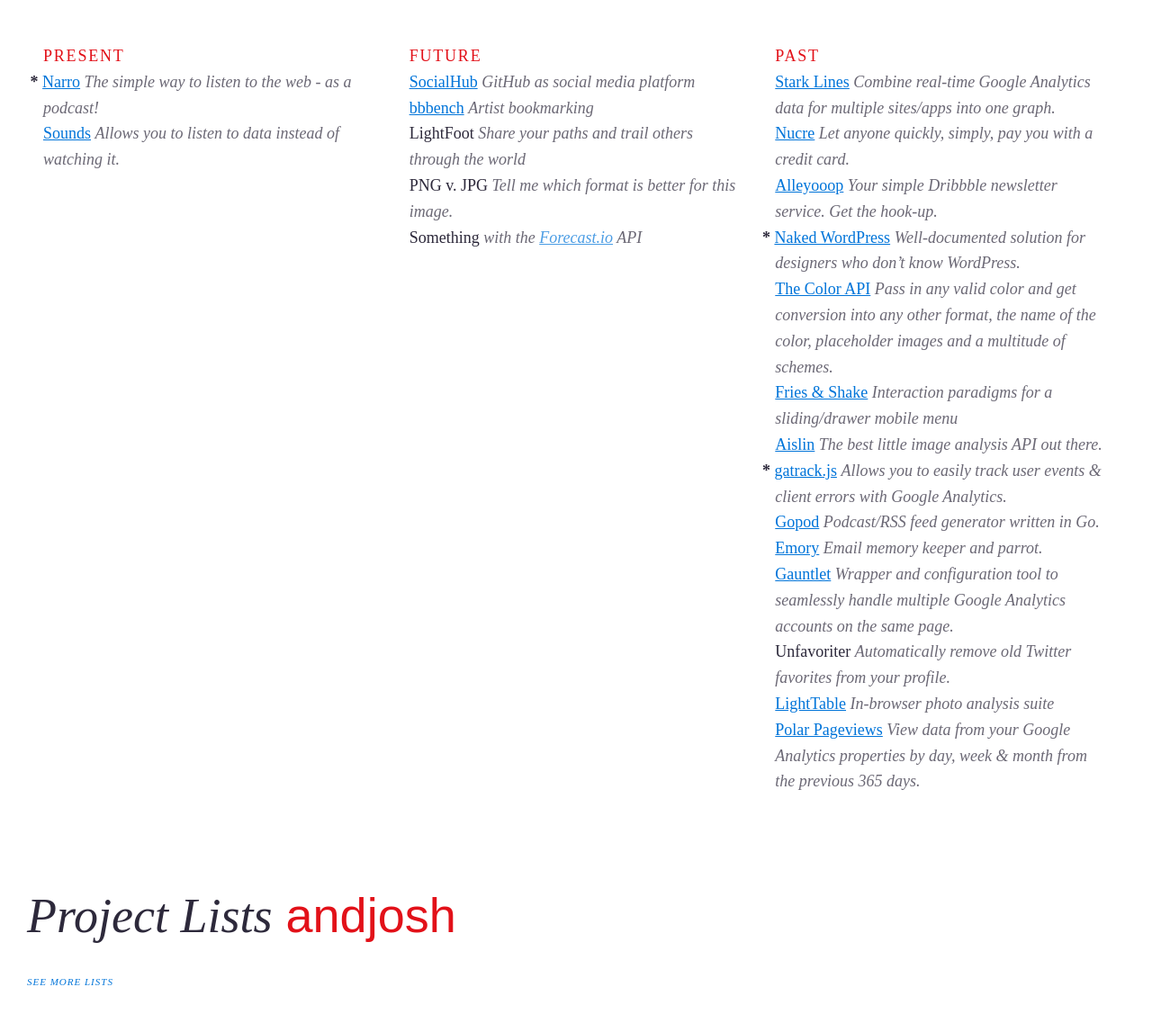
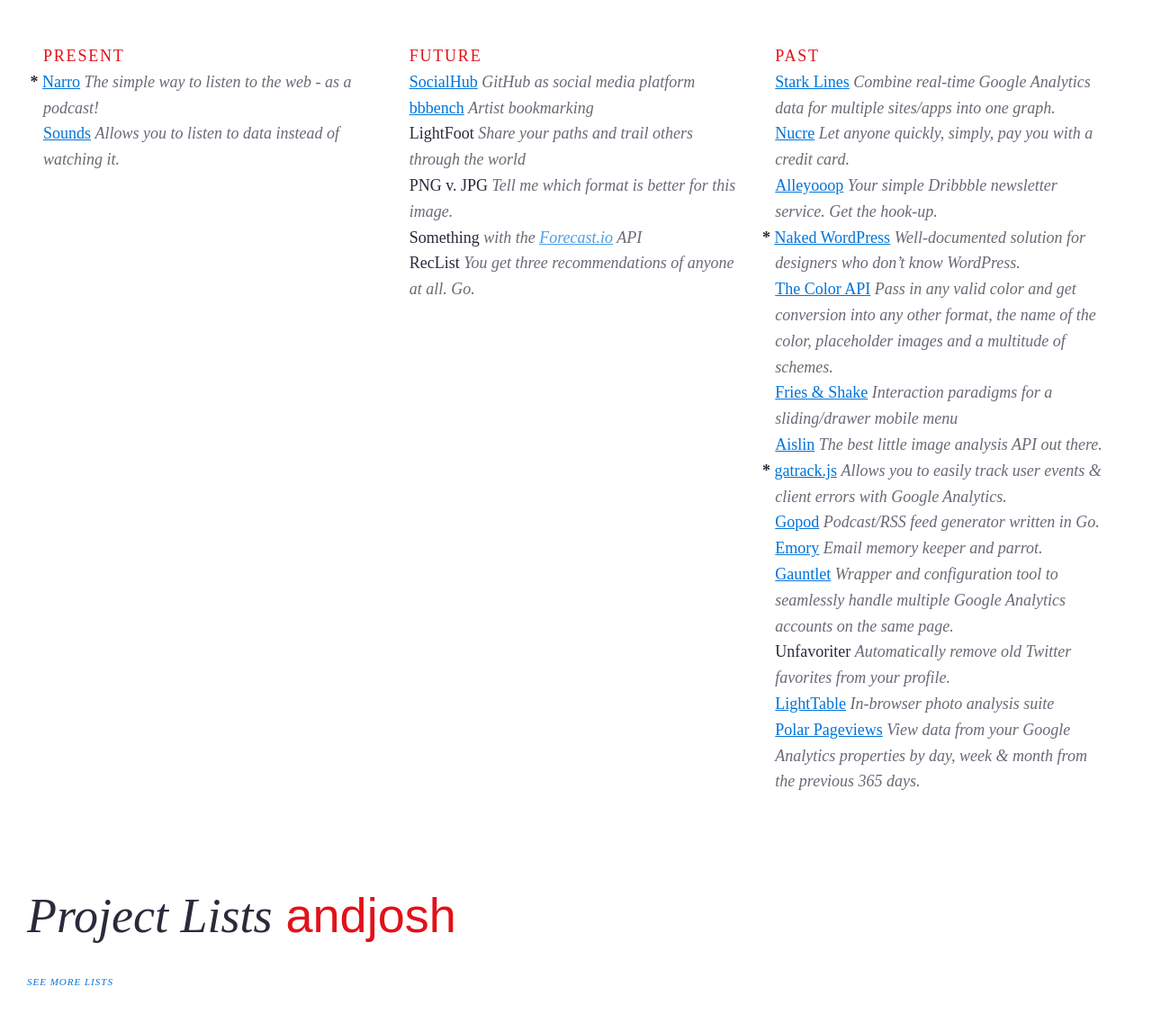
Before and after one commit to joshbeckman/andjosh.github.io, a Jekyll site: the page built from project-lists.md, in a window 1280 px wide. Shown: the whole page at 90% size. Built offline with Jekyll 4.4.1, drawn with Linux system fonts in a browser that asks for light colours; Markdown is read by kramdown in place of the engine named in the settings.

Commit message:
reclist:

```diff
--- a/project-lists.md
+++ b/project-lists.md
@@ -14,6 +14,7 @@
 - LightFoot _Share your paths and trail others through the world_
 - PNG v. JPG _Tell me which format is better for this image._
 - Something _with the [Forecast.io](http://forecast.io) API_
+- RecList _You get three recommendations of anyone at all. Go._
 
 <!--two items:-->
 
```
